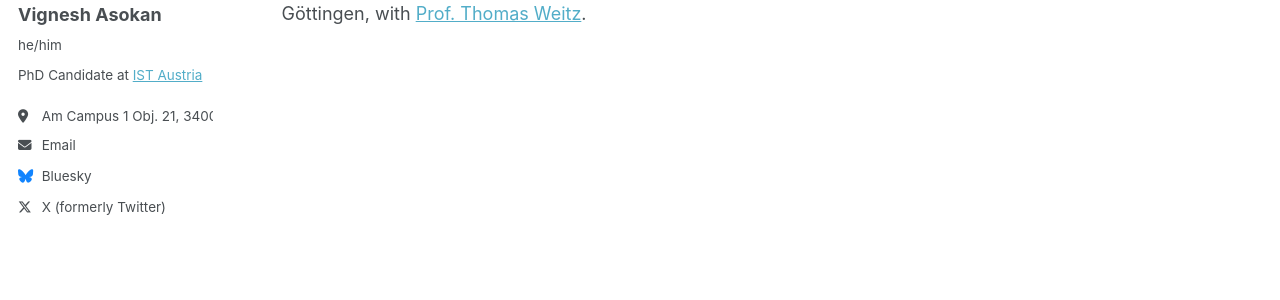
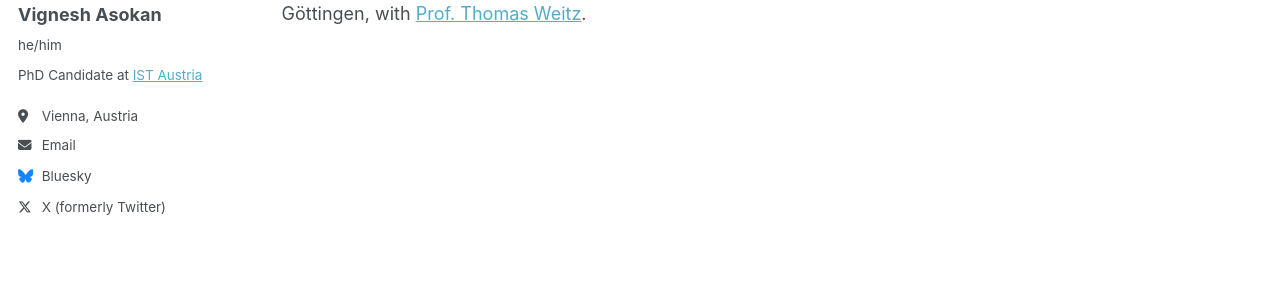
Before and after one commit to vigneshasokan31/vigneshasokan31.github.io, a Jekyll site: the page built from _pages/about.md, in a window 1280 px wide. Shown: the part 284-584 px from the top of the page. Built offline with Jekyll 4.4.1, drawn with Linux system fonts in a browser that asks for light colours; a script that is not in the unit is left out.

Commit message:
address update

```diff
--- a/_config.yml
+++ b/_config.yml
@@ -26,7 +26,7 @@ author:
   name             : "Vignesh Asokan"
   pronouns         : "he/him"
   bio              : "PhD Candidate at <a href='https://ista.ac.at/en/home/' target='_blank'>IST Austria</a>"
-  location         : "Am Campus 1 Obj. 21, 3400 Klosterneuburg"
+  location         : "Vienna, Austria"
   employer         :
   uri              :
   email            : "vignesh742@gmail.com"
```
